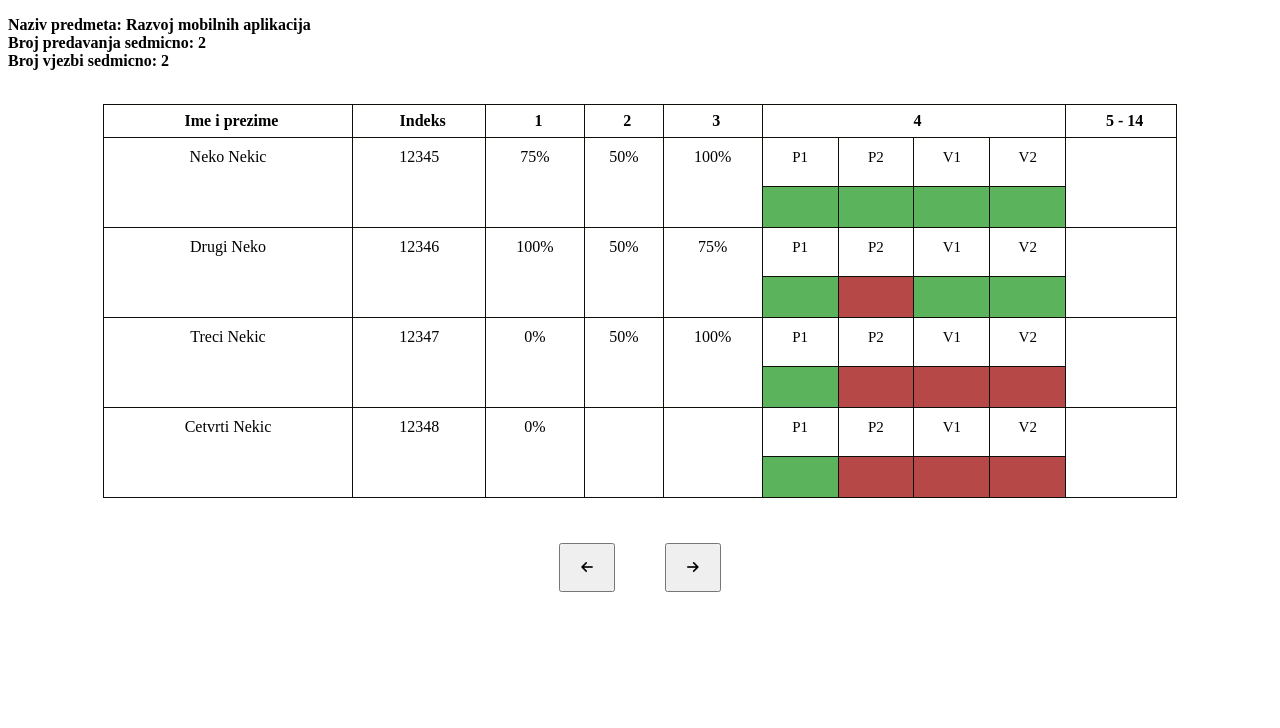
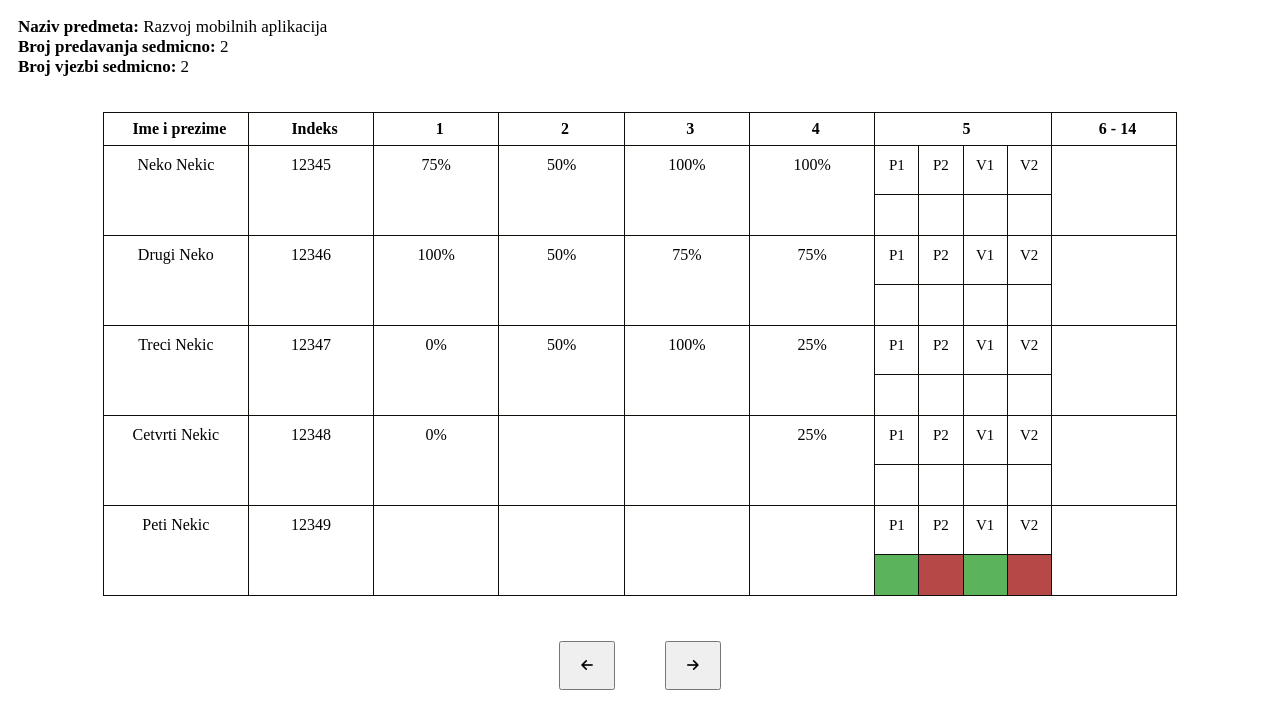
Before and after one commit to abrulic1/Web-Technologies-ETF, a plain HTML site: page html/prisustvo.html in a window 1280 px wide. Drawn offline with Linux system fonts and the light colour scheme.

Commit message:
Zadnje izmjene: vecinom u css-u vezano za tabelu

```diff
--- a/css/prisustvo.css
+++ b/css/prisustvo.css
@@ -1,3 +1,5 @@
+
+
   table{
   border-spacing: 0px;
   width: 85%;
@@ -5,6 +7,11 @@
   border-collapse: collapse;
   margin-left:auto;
   margin-right: auto;
+}
+
+
+table th{
+  min-width: 80px;
 }
 
 .glavna-tabela .iducesedmice{
@@ -78,3 +85,19 @@
     margin:25px;
     padding: 15px 20px;
   }
+
+
+  .nevalidnoError{
+    text-align: center;
+    font-weight: bold;
+    font-size: 30px;
+  }
+
+  .osnovneInformacije{
+    font-size: 17px;
+    margin-left: 10px;
+  }
+
+  .praznaCelija{
+    padding: 30px 15px;
+  }
--- a/scripts/TabelaPrisustvo.js
+++ b/scripts/TabelaPrisustvo.js
@@ -1,3 +1,4 @@
+var iscrtajDugmad = true;
 
 const TabelaPrisustvo = function (divRef, podaci, trenutnaSedmica = podaci.prisustva[podaci.prisustva.length - 1].sedmica) {
     divRef.textContent = "";
@@ -5,8 +6,13 @@ const TabelaPrisustvo = function (divRef, podaci, trenutnaSedmica = podaci.prisu
     const ukupnoUnesenihSedmica = izracunajKolikoSedmicaJeUneseno(podaci);
     sortirajPodatkePoSedmicama(podaci);
 
-    if (!ispravni)
-        divRef.textContent = "Podaci o prisustvu nisu validni!";
+    if (!ispravni){
+        let tekstNevalidno = document.createElement("p");
+        tekstNevalidno.innerHTML="Podaci o prisustvu nisu validni!";
+        tekstNevalidno.classList="nevalidnoError";
+        divRef.appendChild(tekstNevalidno);
+        iscrtajDugmad=false;
+    }
     else
         crtanjeTabele(divRef, podaci, trenutnaSedmica);
 
@@ -196,19 +202,6 @@ function crtanjeTabele(divRef, podaci, trenutnaSedmica) {
 
         }
 
-        // for (let j = 0; j < podaci.prisustva.length; j++) {
-
-
-        //     if (podaci.prisustva[j].sedmica === trenutnaSedmica && podaci.prisustva[j].index === podaci.studenti[i].index) {
-        //         iscrtajZaglavljeTrenutneSedmice(divRef, podaci, trenutnaSedmica, row, table);
-        //     }
-        //    else if (podaci.prisustva[j].index === podaci.studenti[i].index) {
-        //         let cel = row.insertCell();
-        //         cel.appendChild(document.createTextNode(vratiPostotakPrisustva(j, podaci)));
-        //         cel.rowSpan = 2;
-        //     }
-        // }
-
         //  ovdje moram prvo za one buduce sedmice da nacrtam jednu novu celiju ali ako je vec svih 14 sedmica nacrtano, onda necemo dodavati
         if (trenutnaSedmica < 14) {
             const celija = document.createElement("td");
@@ -228,24 +221,6 @@ function crtanjeTabele(divRef, podaci, trenutnaSedmica) {
             }
         }
 
-        // for (let j = 0; j < niz.length; j++) {
-        //     if (niz[j] === 0) {
-        //         prisustvovaoPredavanjima = -1;
-        //         prisustvovaoVjezbama = -1;
-        //     }
-        //     else {
-        //         for (let a = 0; a < podaci.prisustva.length; a++) {
-        //             if (podaci.prisustva[a].index === podaci.studenti[i].index && podaci.prisustva[a].sedmica === trenutnaSedmica) {
-        //                 prisustvovaoPredavanjima = podaci.prisustva[a].predavanja;
-        //                 prisustvovaoVjezbama = podaci.prisustva[a].vjezbe;
-        //                 break;
-        //             }
-        //         }
-        //     }
-        // }
-
-        //ovdje njihove celije samo na prazne treba postavit.
-
         let brojac = 0;
         for (let a = 0; a < podaci.brojPredavanjaSedmicno; a++) {
             const celija = document.createElement("td");
@@ -255,8 +230,7 @@ function crtanjeTabele(divRef, podaci, trenutnaSedmica) {
             if (brojac > prisustvovaoPredavanjima)
                 celija.classList = "odsutan";
             if(prisustvovaoPredavanjima===-1){
-            celija.classList.remove("odsutan");
-            celija.style="height:35px";
+            celija.classList = "praznaCelija";
             }
 
         }
@@ -269,8 +243,7 @@ function crtanjeTabele(divRef, podaci, trenutnaSedmica) {
             if (brojac > prisustvovaoVjezbama)
                 celija.classList = "odsutan";
                 if(prisustvovaoPredavanjima===-1){
-                    celija.classList.remove("odsutan");
-                    celija.style="height:35px";
+                    celija.classList="praznaCelija";
                     }
         }
 
@@ -303,6 +276,7 @@ function vratiPostotakPrisustva(sedmica, indexStudenta, podaci) {
 };
 
 function dugmad(buttonsContainer, prethodnaSedmica, sljedecaSedmica) {
+    if(iscrtajDugmad){
     let buttonLeft = document.createElement("button");
     buttonsContainer.appendChild(buttonLeft);
     buttonLeft.classList = "dugme";
@@ -313,4 +287,5 @@ function dugmad(buttonsContainer, prethodnaSedmica, sljedecaSedmica) {
     buttonRight.classList = "dugme";
     buttonRight.addEventListener("click", sljedecaSedmica);
     buttonRight.innerHTML = '<i class="fa-solid fa-arrow-right"></i>';
+    }
 };
--- a/scripts/prisustvo.js
+++ b/scripts/prisustvo.js
@@ -16,6 +16,10 @@ const object = {
     {
         "ime": "Cetvrti Nekic",
         "index": 12348
+    },
+    {
+        "ime": "Peti Nekic",
+        "index": 12349
     }
 ],
 "prisustva": [{
@@ -101,6 +105,12 @@ const object = {
         "predavanja": 1,
         "vjezbe": 0,
         "index": 12348
+    },
+    {
+        "sedmica": 5,
+        "predavanja": 1,
+        "vjezbe": 1,
+        "index": 12349
     }
 ],
 "predmet": "Razvoj mobilnih aplikacija",
@@ -110,10 +120,12 @@ const object = {
 
 
 const nazivPredmeta = document.getElementById("nazivPredmeta");
-nazivPredmeta.innerHTML= "<b>"+"Naziv predmeta: " + object.predmet + "<br>" + "Broj predavanja sedmicno: " + object.brojPredavanjaSedmicno + "<br>" + "Broj vjezbi sedmicno: " + object.brojVjezbiSedmicno + "</b>";
+nazivPredmeta.innerHTML= "<b>"+"Naziv predmeta: " + "</b>"+ object.predmet + "<br>" + "<b>"+ "Broj predavanja sedmicno: " + "</b>" + object.brojPredavanjaSedmicno + "<br>" + "<b>"+ "Broj vjezbi sedmicno: " + "</b>" + object.brojVjezbiSedmicno + "</b>";
 const { prethodnaSedmica, sljedecaSedmica } = TabelaPrisustvo(div, object);
+nazivPredmeta.classList="osnovneInformacije";
 
 const buttonsContainer = document.getElementById("dugmici");
+
 dugmad(buttonsContainer,prethodnaSedmica, sljedecaSedmica);
 //prisustvo.sljedecaSedmica();
 //prisustvo.prethodnaSedmica();
```
